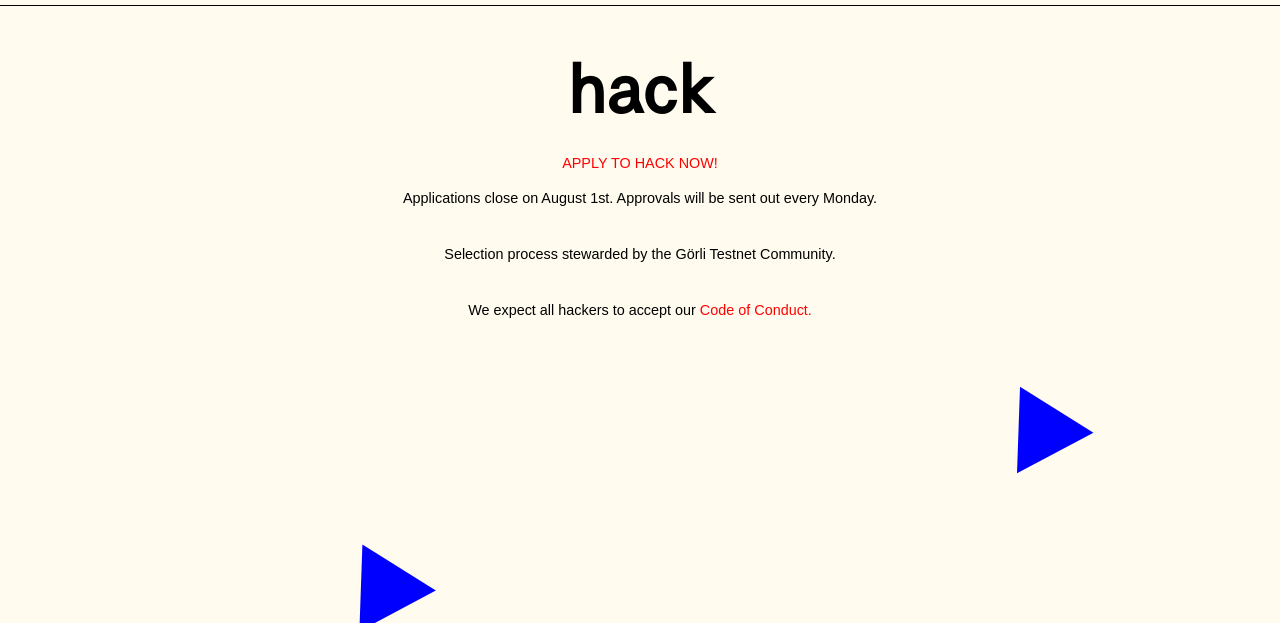
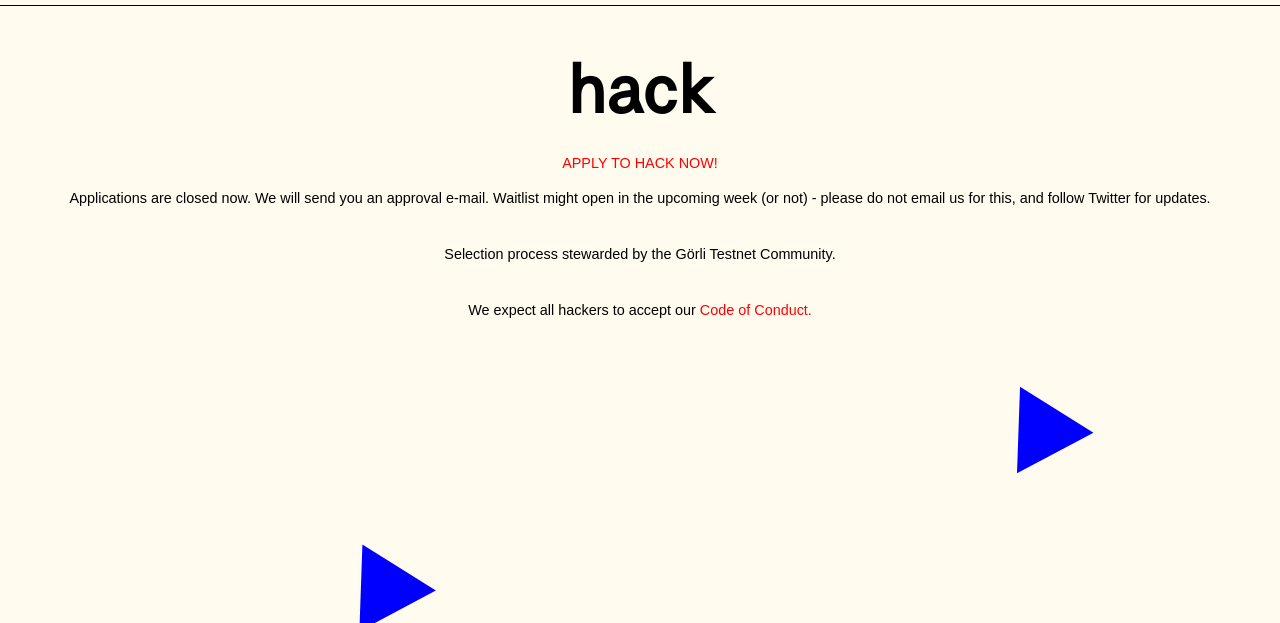
Before and after one commit to ethb3rlin/2, a website: page hack.html in a window 1280 px wide. Shown: the part 177-800 px from the top of the page. Drawn offline with Linux system fonts and the light colour scheme.

Commit message:
Close hack

```diff
--- a/hack.html
+++ b/hack.html
@@ -119,7 +119,7 @@
                 <div class="title"><h6>hack</h6></div>
                 <h4 style="text-align:center"><a href="https://ethberlin.typeform.com/to/Ol7zeq">APPLY TO HACK NOW! </a>
                 <br>
-                <h4 style="text-align:center">Applications close on August 1st. Approvals will be sent out every Monday.</h4>
+                <h4 style="text-align:center">Applications are closed now. We will send you an approval e-mail. Waitlist might open in the upcoming week (or not) - please do not email us for this, and follow Twitter for updates.</h4>
                 <br>
                 <h4 style="text-align:center">Selection process stewarded by the Görli Testnet Community.</h4>
                 <br>
```
